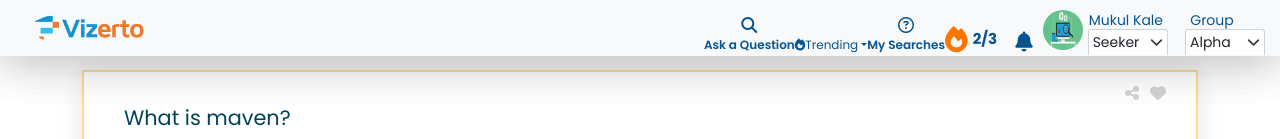
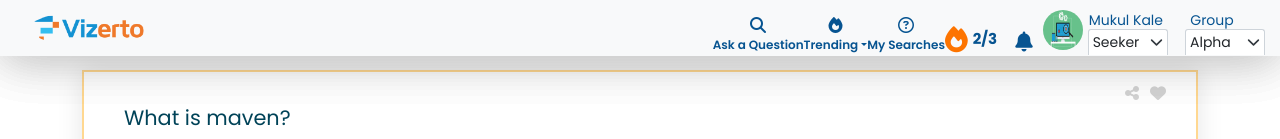
Before and after one commit to mukulk6/react-assignment, a React (Create React App) app: page / in a window 1280 px wide. Shown: the top 139 px of the page. Built offline with nearby package versions, Linux system fonts and the light colour scheme.

Commit message:
Navigation bar changes

```diff
--- a/src/components/SearchResult/SearchResult.js
+++ b/src/components/SearchResult/SearchResult.js
@@ -10,6 +10,7 @@ import {  BrowserRouter, Link} from "react-router-dom";
 import Modal from '../Modal/Modal';
 import Button from 'react-bootstrap/Button';
 import ModalReusable from '../Modal/Modal';
+import NavDropdown from 'react-bootstrap/NavDropdown';
 
 const dateformat = (props) =>{
   moment(props.data.answers.answeredTimestamp).fromNow();
@@ -39,18 +40,22 @@ const SearchResult = (props)=>{
         <a class="nav-link" href="#">Ask a Question <span class="sr-only">(current)</span></a>
       </li>
       <li class="nav-item">
-        <div class="dropdown show" role="button">
-        <div data-toggle="dropdown" class="dropdown-toggle" id="dropdownMenuLink"
-         aria-haspopup="true" aria-expanded="false">
-      <i class="fa fa-fire" aria-hidden="true" data-bs-target="#dropdownMenuLink"></i>
-        <Link to = "/trending" element={<Trending />} />Trending
-        <ul class="dropdown-menu" aria-labelledby="dropdownMenuLink">
-    <li><a class="dropdown-item" href="#">Action</a></li>
-    <li><a class="dropdown-item" href="#">Another action</a></li>
-    <li><a class="dropdown-item" href="#">Something else here</a></li>
-  </ul>
-        </div>
-        </div>
+      <i class="fa fa-fire" aria-hidden="true"></i>
+      <NavDropdown
+              id={styles.dropdownbasic}
+              title="Trending"
+              menuVariant="dark"
+            >
+
+              <NavDropdown.Item href="#action/3.1">Action</NavDropdown.Item>
+              <NavDropdown.Item href="#action/3.2">
+                Another action
+              </NavDropdown.Item>
+              <NavDropdown.Item href="#action/3.3">Something</NavDropdown.Item>
+              <NavDropdown.Item href="#action/3.4">
+                Separated link
+              </NavDropdown.Item>
+            </NavDropdown>
       </li>
       <li class="nav-item">
       <i class="fa fa-question-circle-o"></i>
--- a/src/components/SearchResult/SearchResult.module.css
+++ b/src/components/SearchResult/SearchResult.module.css
@@ -710,3 +710,18 @@ box-shadow: 0px 5px 50px rgb(0 0 0 / 10%);
     text-align: center;
     font-size: 14px;
 }
+
+#dropdownbasic {
+    background-color: transparent;
+    color: #075491;
+    font-size: 12px;
+    outline: none;
+    color: #075491;
+    font-weight: 600;
+    border: none;
+}
+
+#dropdownbasic:focus
+{
+outline: none !important;
+}
--- a/src/index.js
+++ b/src/index.js
@@ -4,7 +4,6 @@ import './index.css';
 import  App  from './App';
 import { BrowserRouter, Route, Routes } from "react-router-dom";
 import Trending from './components/Trending/Trending';
-import ModalReusable from './components/Modal/Modal';
 
 const root = ReactDOM.createRoot(document.getElementById('root'));
 root.render(
@@ -13,7 +12,6 @@ root.render(
     <Routes>
     <Route path="/" element={<App />} />
     <Route path="/trending" element={<Trending />} />
-    <Route path="/modal" element ={<ModalReusable />} />
     </Routes>
     </BrowserRouter>
   </React.StrictMode>
```
Also changed, not shown: src/App.js (+7 -6 lines).
